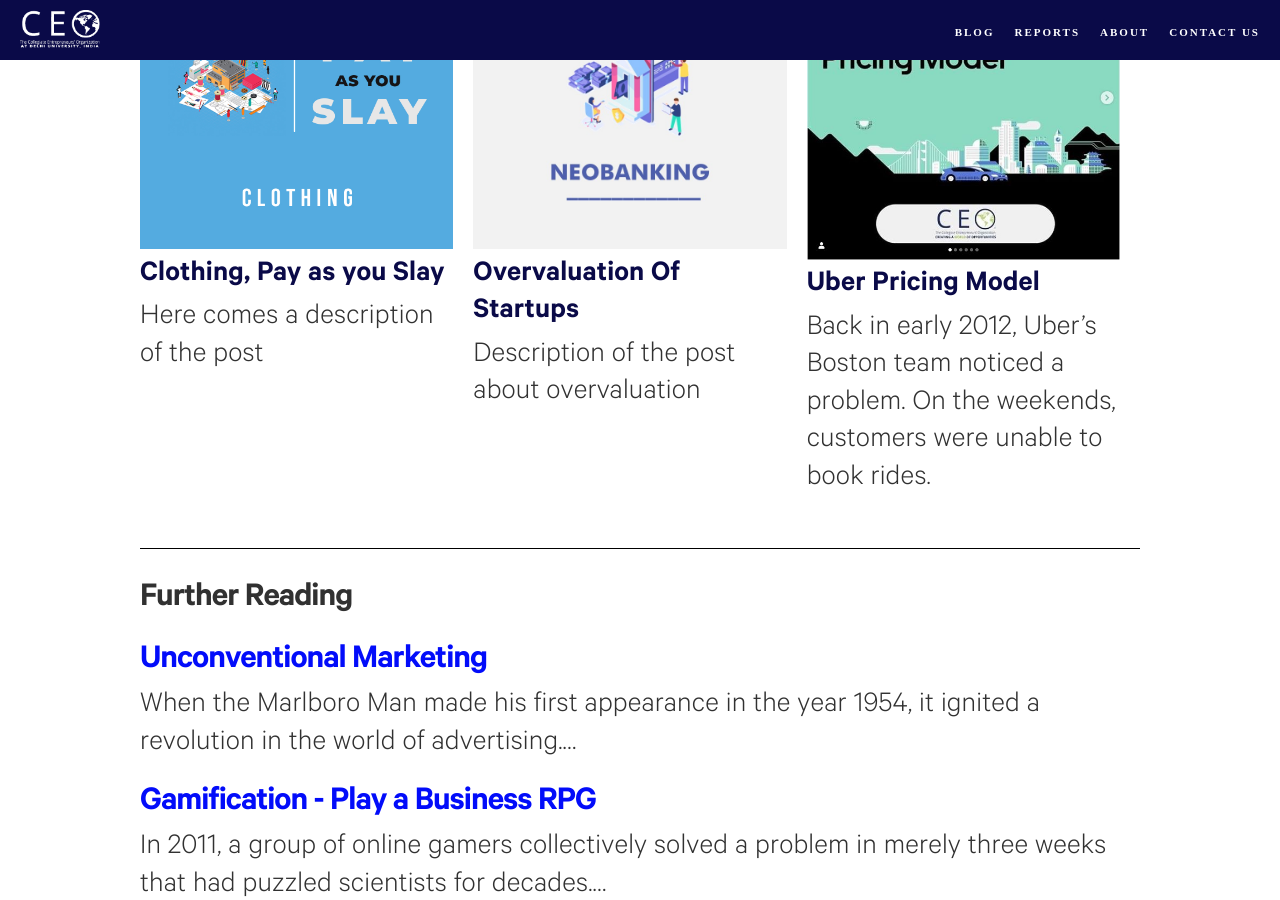
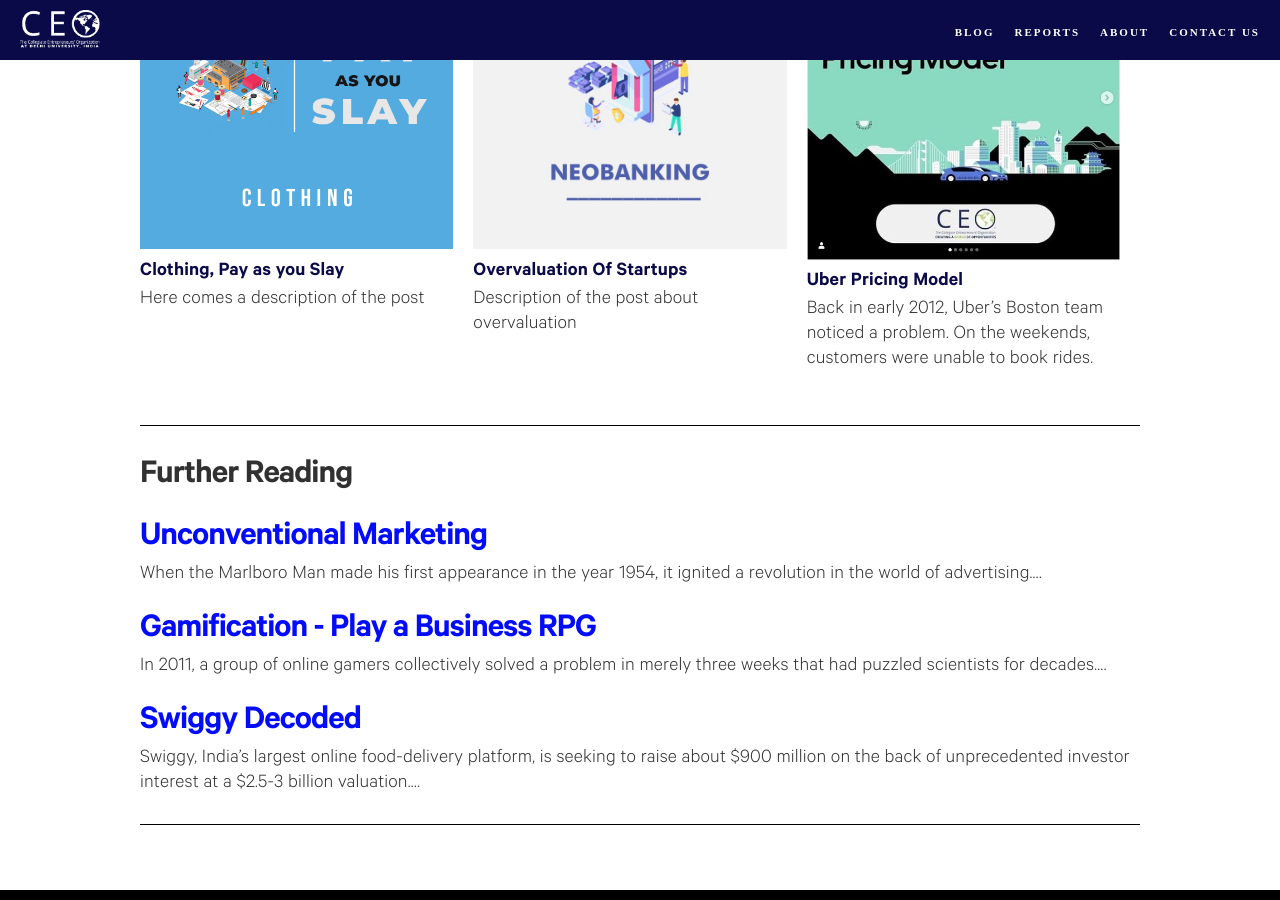
Before and after one commit to shivanshmehendiratta/ceodu.github.io, a Jekyll site: the page built from index.md, in a window 1280 px wide and 900 px high, scrolled down 1081 px. Built offline with Jekyll 4.4.1, drawn with Linux system fonts in a browser that asks for light colours; some web fonts are replaced.

Commit message:
Update _Atom.scss

```diff
--- a/_sass/_Atom.scss
+++ b/_sass/_Atom.scss
@@ -301,7 +301,7 @@
 // Font Size
 
 p, .title, li, ol, ul {
-  font-size: 3rem;
+  font-size: 2rem;
   line-height: 125%;
 }
 .title{
@@ -503,7 +503,7 @@
         width: 100%;
         height: 100%;
         path {
-            fill: $black;
+            fill: #fff;
         }
     }
 }
```
